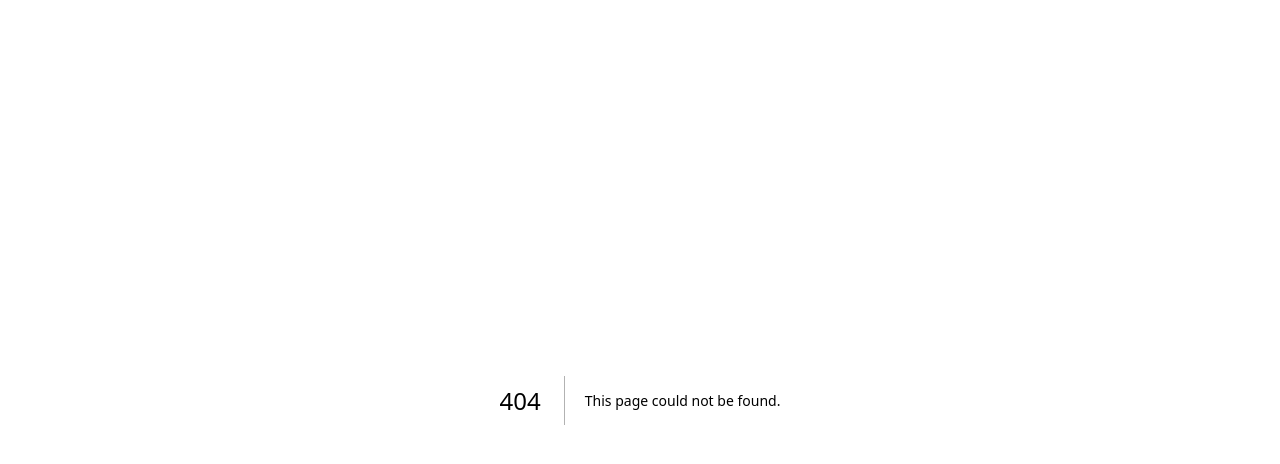
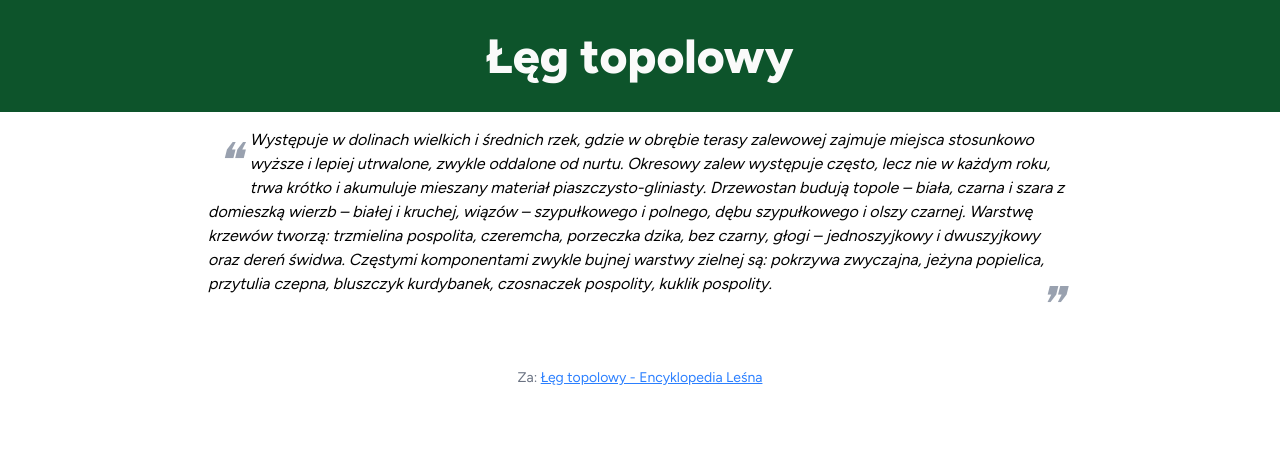
Before and after one commit to paweljw/park-bioroznorodnosci, a Next.js app: page /leg-topolowy in a window 1280 px wide. Before the commit this address had no page. Shown: the top 464 px of the page. Built offline with nearby package versions, Linux system fonts and the light colour scheme.

Commit message:
łęg topolowy

```diff
--- /dev/null
+++ b/src/app/leg-topolowy/page.tsx
@@ -0,0 +1,37 @@
+import type { Metadata } from "next";
+import Link from "next/link";
+import Masthead from "~/components/Masthead";
+
+export const metadata: Metadata = {
+  title: "Łęg topolowy",
+};
+
+export default function LegTopolowyPage() {
+  return (
+    <div className="flex w-full flex-col">
+      <Masthead>Łęg topolowy</Masthead>
+      <blockquote className="relative mx-auto w-full max-w-4xl p-4 italic before:float-left before:p-2 before:text-5xl before:text-gray-400 before:content-['❝'] after:float-right after:p-2 after:text-5xl after:text-gray-400 after:content-['❞']">
+        Występuje w dolinach wielkich i średnich rzek, gdzie w obrębie terasy
+        zalewowej zajmuje miejsca stosunkowo wyższe i lepiej utrwalone, zwykle
+        oddalone od nurtu. Okresowy zalew występuje często, lecz nie w każdym
+        roku, trwa krótko i akumuluje mieszany materiał piaszczysto-gliniasty.
+        Drzewostan budują topole – biała, czarna i szara z domieszką wierzb –
+        białej i kruchej, wiązów – szypułkowego i polnego, dębu szypułkowego i
+        olszy czarnej. Warstwę krzewów tworzą: trzmielina pospolita, czeremcha,
+        porzeczka dzika, bez czarny, głogi – jednoszyjkowy i dwuszyjkowy oraz
+        dereń świdwa. Częstymi komponentami zwykle bujnej warstwy zielnej są:
+        pokrzywa zwyczajna, jeżyna popielica, przytulia czepna, bluszczyk
+        kurdybanek, czosnaczek pospolity, kuklik pospolity.
+      </blockquote>
+      <p className="mx-auto max-w-4xl p-4 text-center text-sm text-gray-500">
+        Za:{" "}
+        <Link
+          href="https://encyklopedialesna.com/haslo/leg-topolowy/"
+          className="text-blue-500 underline"
+        >
+          Łęg topolowy - Encyklopedia Leśna
+        </Link>
+      </p>
+    </div>
+  );
+}
```
